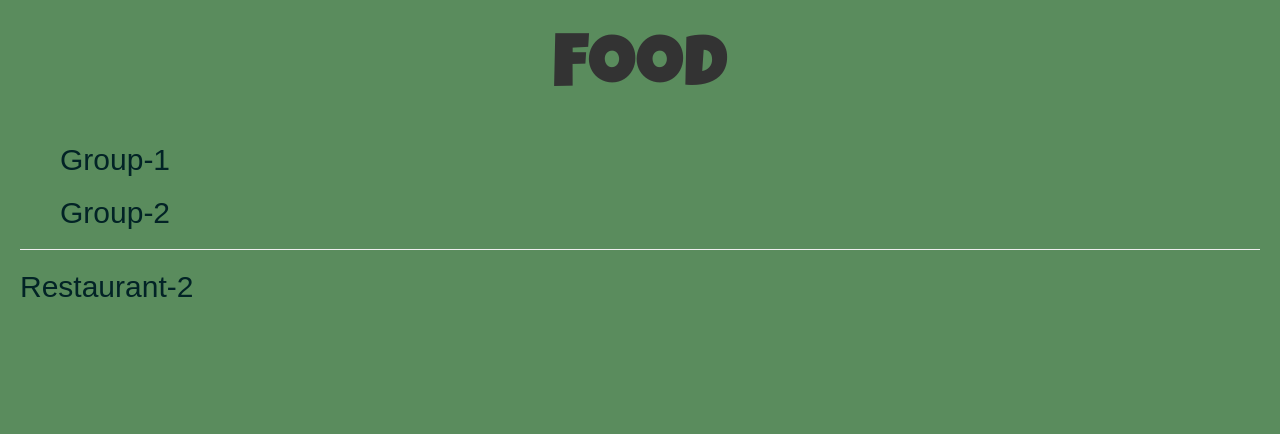
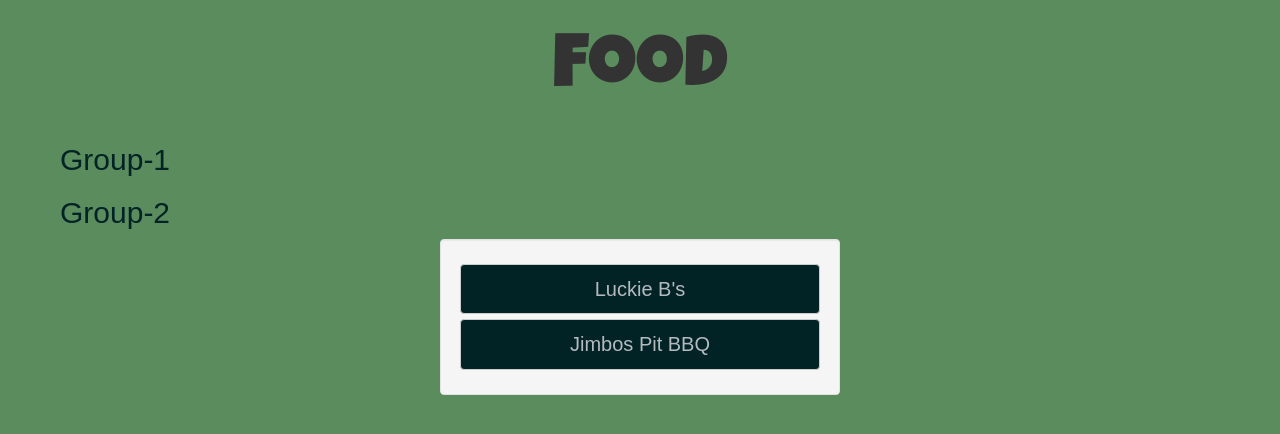
Before and after one commit to bdog72/food-dot-com, a React app: page /restaurants2 in a window 1280 px wide. Shown: the top 434 px of the page. Built offline with nearby package versions, Linux system fonts and the light colour scheme.

Commit message:
added a new group of restaurants

```diff
--- a/src/components/Everything.js
+++ b/src/components/Group1.js
@@ -3,7 +3,7 @@ import { Button } from 'react-bootstrap'
 
 const WellStyles = {maxWidth: 400, margin: '0 auto 10px'}
 
-export default class Everything1 extends Component {
+export default class Group1 extends Component {
   render () {
     return <div>
       <div className='well' style={WellStyles}>
--- /dev/null
+++ b/src/components/Group2.js
@@ -0,0 +1,17 @@
+import React, { Component } from 'react'
+import { Button } from 'react-bootstrap'
+
+const WellStyles = {maxWidth: 400, margin: '0 auto 10px'}
+
+export default class Group2 extends Component {
+  render () {
+    return <div className='well' style={WellStyles}>
+      <a href='http://luckiebs.com/'>
+        <Button className='butt' block>Luckie B's</Button>
+      </a>
+      <a href='http://www.jimbosbarbq.com/'>
+        <Button className='butt' block>Jimbos Pit BBQ</Button>
+      </a>
+    </div>
+  }
+}
--- a/src/components/ReactRouter.js
+++ b/src/components/ReactRouter.js
@@ -1,16 +1,17 @@
 import React, { Component } from 'react'
-import Everything from './Everything'
+import Group1 from './Group1'
+import Group2 from './Group2'
 import { BrowserRouter as Router, Route, Link } from 'react-router-dom'
 
 const restaurants1 = () => (
   <div>
-    <Everything />
+    <Group1 />
   </div>
 )
 
 const restaurants2 = () => (
   <div>
-    <h2>Restaurant-2</h2>
+    <Group2 />
   </div>
 )
 
@@ -21,7 +22,7 @@ const BasicExample = () => (
         <li><Link to='/'><h2>Group-1</h2></Link></li>
         <li><Link to='/restaurants2'><h2>Group-2</h2></Link></li>
       </ul>
-      <hr />
+      {/* <hr /> */}
       <Route exact path='/' component={restaurants1} />
       <Route path='/restaurants2' component={restaurants2} />
     </div>
```
Also changed, not shown: src/components/App.js (+0 -34 lines).
